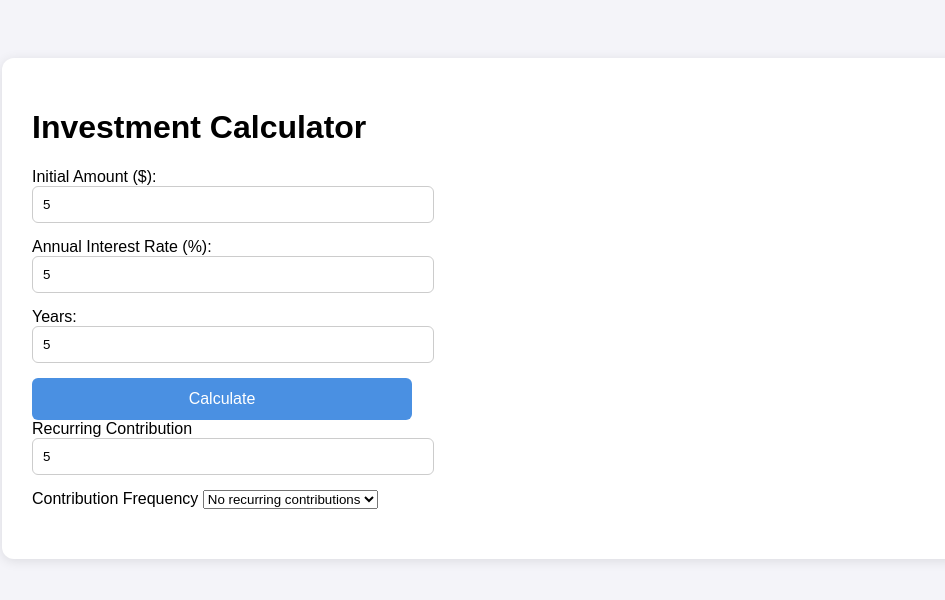
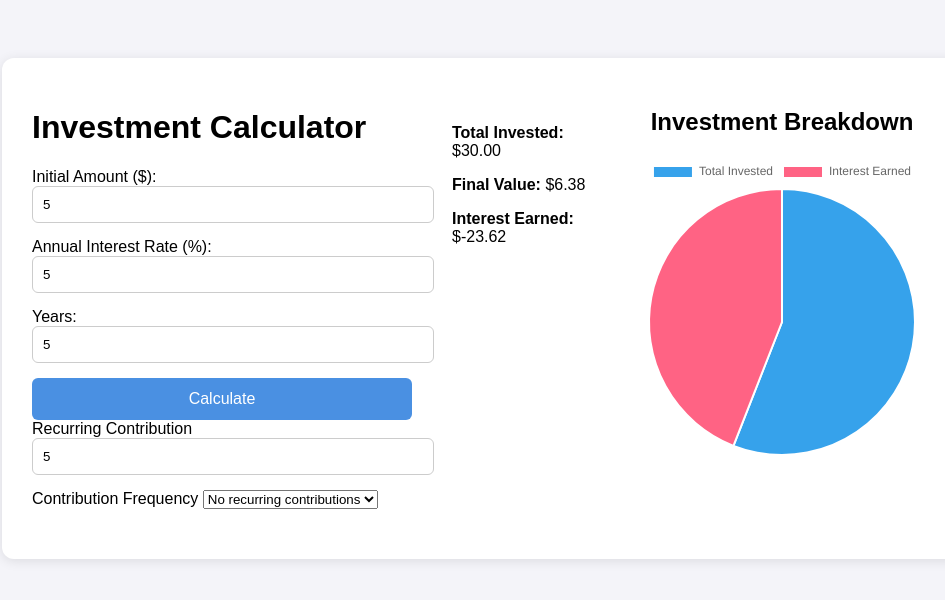
Before and after one commit to DuoBlinkers/Investment-Calculator, a plain HTML site: page index.html in a window 1280 px wide. Both pictures are taken after typing "5", "5", "5", "5" into the empty fields and a click on the button "Calculate". Shown: the whole page, without its empty margins (158-1103 px from the left). Drawn offline with nearby package versions, Linux system fonts and the light colour scheme.

Commit message:
add final value calculation that was missing last time

```diff
--- a/index.html
+++ b/index.html
@@ -25,7 +25,7 @@
             <label>Years:</label>
             <input type="number" id="years" />
 
-            <button onclick="calculateReturn()">Calculate</button>
+            <button onclick="calculate()">Calculate</button>
 
             <label for="contributionAmount">Recurring Contribution</label>
             <input type="number" id="contributionAmount" placeholder="Amount added each period">
@@ -42,6 +42,13 @@
             <h2 id="result"></h2>
         </div>
 
+        <div id="resultsBox" style="display:none; margin-top:20px;">
+            <p><strong>Total Invested:</strong> <span id="investedVal"></span></p>
+            <p><strong>Final Value:</strong> <span id="finalVal"></span></p>
+            <p><strong>Interest Earned:</strong> <span id="interestVal"></span></p>
+        </div>
+
+
         <div class="right" id="chartSection" style="display: none;">
             <h2>Investment Breakdown</h2>
             <canvas id="pieChart"></canvas>
--- a/script.js
+++ b/script.js
@@ -2,74 +2,61 @@ let chart;
 
 function calculate() {
     const P = parseFloat(document.getElementById("principal").value);
-    const r = parseFloat(document.getElementById("interest").value) / 100;
+    const r = parseFloat(document.getElementById("rate").value) / 100;
     const years = parseFloat(document.getElementById("years").value);
 
     const C = parseFloat(document.getElementById("contributionAmount").value) || 0;
     const freq = document.getElementById("contributionFrequency").value;
 
-    // Compounding periods per year
+    if (isNaN(P) || isNaN(r) || isNaN(years)) {
+        document.getElementById("result").innerHTML = "Please fill all inputs.";
+        return;
+    }
+
     let n;
     if (freq === "weekly") n = 52;
     else if (freq === "monthly") n = 12;
     else if (freq === "yearly") n = 1;
-    else n = 1;  // default yearly compounding
+    else n = 1;
 
-    // If no contributions selected
-    if (freq === "none") {
-        const finalAmount = P * Math.pow(1 + r, years);
+    let finalAmount;
 
-        showResults(P, finalAmount);
-        return;
+    if (freq === "none" || C === 0) {
+        finalAmount = P * Math.pow(1 + r, years);
+    } else {
+        finalAmount =
+            P * Math.pow(1 + r / n, n * years) +
+            C * ((Math.pow(1 + r / n, n * years) - 1) / (r / n));
     }
 
-    // Compound interest with recurring contributions
-    const finalAmount =
-        P * Math.pow(1 + r / n, n * years) +
-        C * ((Math.pow(1 + r / n, n * years) - 1) / (r / n));
-
-    showResults(P + C * n * years, finalAmount); // send invested vs earned
-}
-
-function showResults(invested, finalAmount) {
+    const invested = P + (C * n * years);
     const interestEarned = finalAmount - invested;
 
-    document.getElementById("chartSection").style.display = "flex";
+    // SHOW THE RESULTS BOX
+    document.getElementById("resultsBox").style.display = "block";
 
-    new Chart(document.getElementById("pieChart"), {
-        type: "pie",
-        data: {
-            labels: ["Principal + Contributions", "Interest Earned"],
-            datasets: [{
-                data: [invested, interestEarned]
-            }]
-        }
-    });
+    document.getElementById("investedVal").innerText = "$" + invested.toFixed(2);
+    document.getElementById("finalVal").innerText = "$" + finalAmount.toFixed(2);
+    document.getElementById("interestVal").innerText = "$" + interestEarned.toFixed(2);
+
+    updateChart(invested, interestEarned);
 }
 
 
-function updateChart(principal, interest) {
-
-    // show the chart section if hidden
+function updateChart(invested, interest) {
     document.getElementById("chartSection").style.display = "flex";
 
-    let ctx = document.getElementById("pieChart").getContext("2d");
+    const ctx = document.getElementById("pieChart").getContext("2d");
 
     if (chart) chart.destroy();
 
     chart = new Chart(ctx, {
         type: "pie",
         data: {
-            labels: ["Principal", "Interest"],
-            datasets: [
-                {
-                    data: [principal, interest],
-                    backgroundColor: [
-                        "rgba(54, 162, 235, 0.7)",
-                        "rgba(255, 159, 64, 0.7)"
-                    ]
-                }
-            ]
+            labels: ["Total Invested", "Interest Earned"],
+            datasets: [{
+                data: [invested, interest]
+            }]
         }
     });
 }
```
